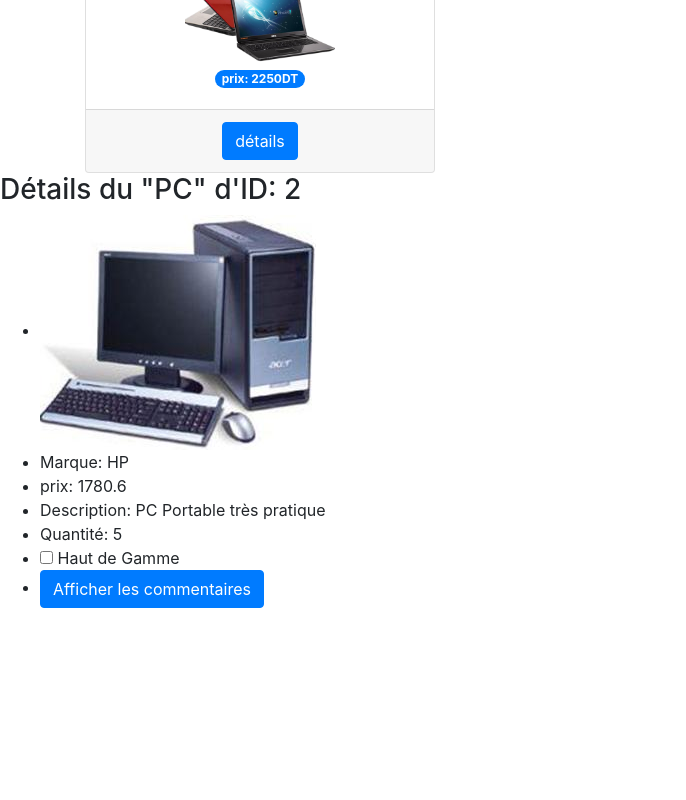
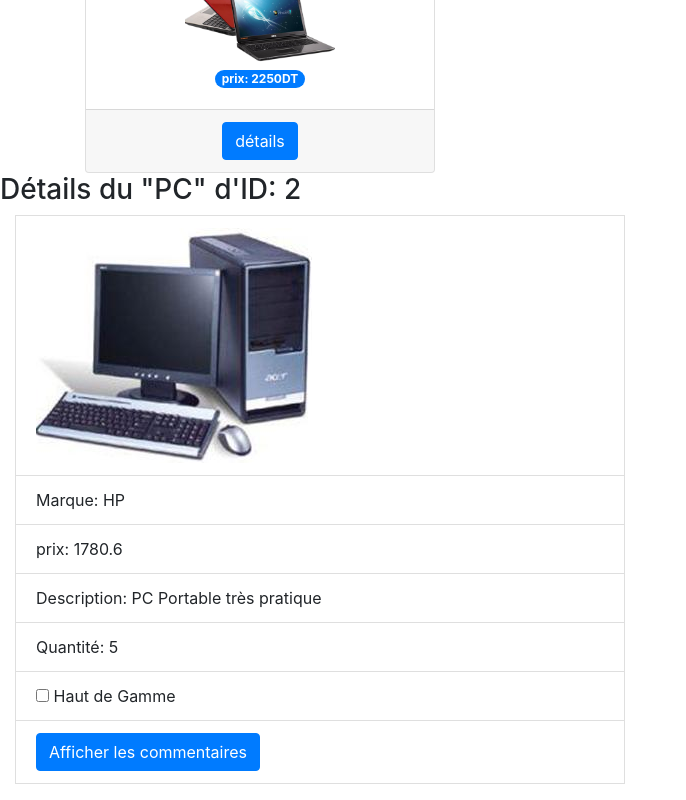
Before and after one commit to TrabelsiNour/ProjetNourTrabelsi, an Angular app: page / in a window 1280 px wide. Shown: the part 933-1733 px from the top of the page, without its empty margins (0-686 px from the left). Before the commit the page ends 1557 px from the top, so only its background shows below. Built offline with nearby package versions, Linux system fonts and the light colour scheme.

Commit message:
detailmateriel mis en forme

```diff
--- a/src/app/composants/informatiques/detailmateriel/detailmateriel.component.html
+++ b/src/app/composants/informatiques/detailmateriel/detailmateriel.component.html
@@ -3,15 +3,15 @@
 
 
 
-    <ul>
+    <ul class=" list-group" class="col-6">
 
-      <li><img [src]="materiel.photo"/></li>
-      <li>Marque: {{materiel.marque}}</li>
-      <li>prix: {{materiel.prix}}</li>
-      <li>Description: {{materiel.description}}</li>
-      <li>Quantité: {{materiel.quantite}}</li>
-      <li><input type="checkbox" [checked]="materiel.hautGamme"> Haut de Gamme</li>
+      <li class="list-group-item "><img [src]="materiel.photo"/></li>
+      <li class="list-group-item ">Marque: {{materiel.marque}}</li>
+      <li class="list-group-item ">prix: {{materiel.prix}}</li>
+      <li class="list-group-item ">Description: {{materiel.description}}</li>
+      <li class="list-group-item ">Quantité: {{materiel.quantite}}</li>
+      <li class="list-group-item "><input type="checkbox" [checked]="materiel.hautGamme"> Haut de Gamme</li>
 
 
-      <li><button type="button" class="btn btn-primary">Afficher les commentaires</button></li>
+      <li class="list-group-item "><button type="button" class="btn btn-primary">Afficher les commentaires</button></li>
     </ul>
```
